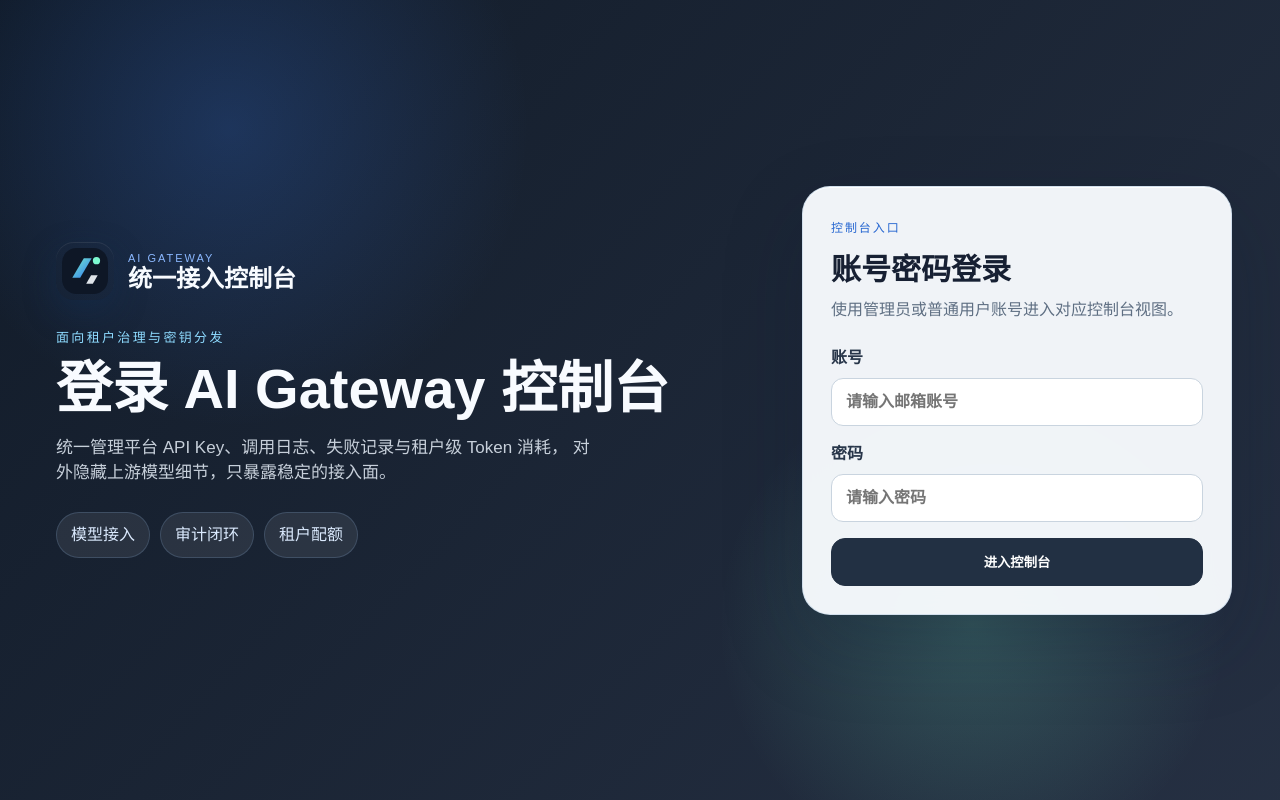
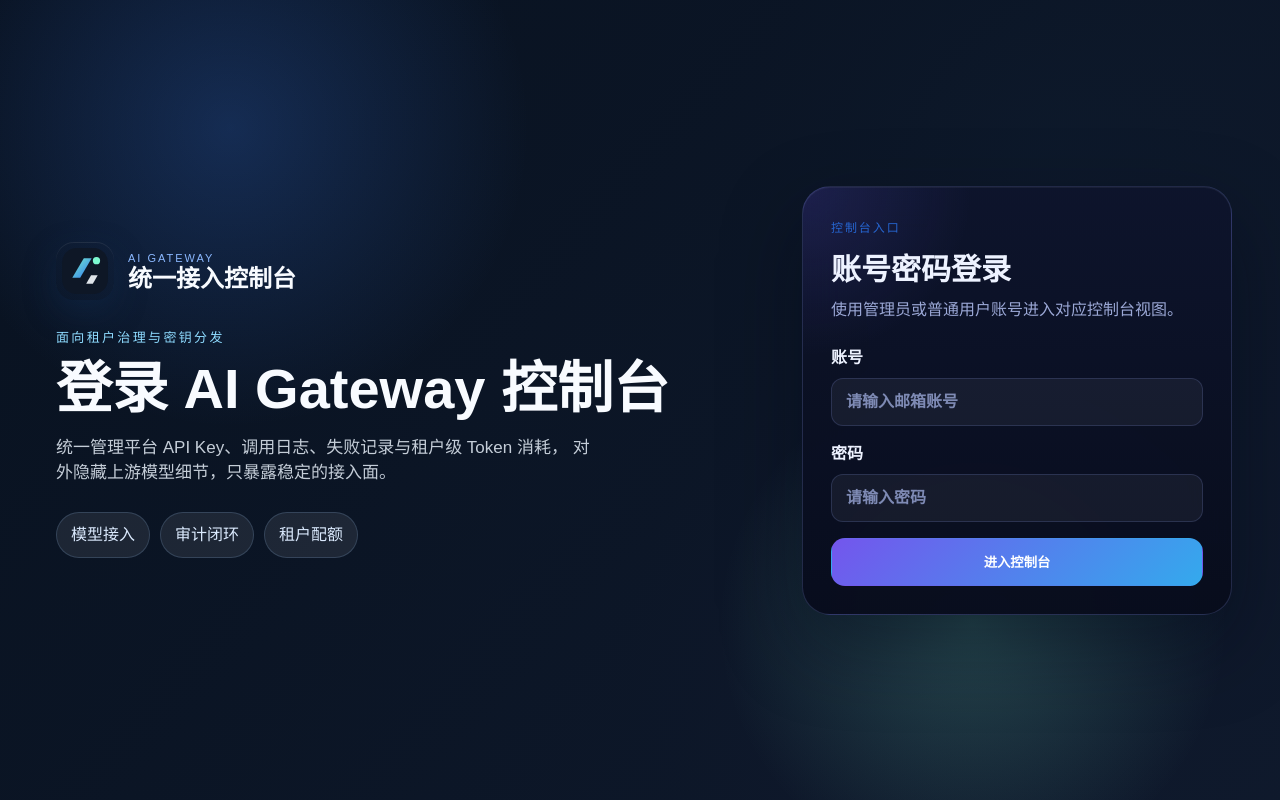
Before and after one commit to QEDQCD/ai_gateway, a React (Vite) app in the folder web/: page /login in a window 1280 px wide. Built offline with nearby package versions, Linux system fonts and the light colour scheme.

Commit message:
style: unify console theme and scope picker

```diff
--- a/web/src/styles.css
+++ b/web/src/styles.css
@@ -1,6 +1,22 @@
 :root {
-  color: #172033;
-  background: #edf2f7;
+  color: #e9efff;
+  background: #070b16;
+  --bg-base: #070b16;
+  --bg-shell: rgba(8, 12, 28, 0.9);
+  --bg-card:
+    radial-gradient(circle at top left, rgba(95, 88, 255, 0.18), transparent 34%),
+    linear-gradient(180deg, rgba(12, 18, 41, 0.96), rgba(7, 11, 24, 0.94));
+  --bg-card-soft:
+    radial-gradient(circle at top left, rgba(74, 145, 255, 0.18), transparent 30%),
+    linear-gradient(180deg, rgba(16, 24, 54, 0.9), rgba(8, 12, 28, 0.92));
+  --border-soft: rgba(129, 149, 222, 0.2);
+  --text-primary: #edf2ff;
+  --text-secondary: #9ba8d6;
+  --text-muted: #7e8ab4;
+  --accent-primary: #7c5cff;
+  --accent-secondary: #37b7ff;
+  --accent-success: #71f7bb;
+  --accent-danger: #ff9ea8;
   font-family: "Avenir Next", "PingFang SC", "Hiragino Sans GB", "Microsoft YaHei", sans-serif;
   line-height: 1.5;
   font-weight: 400;
@@ -15,8 +31,11 @@ body {
   min-width: 320px;
   min-height: 100vh;
   background:
-    radial-gradient(circle at top left, rgba(61, 163, 255, 0.14), transparent 28%),
-    linear-gradient(180deg, #f6fbff 0%, #edf2f7 48%, #e9eef4 100%);
+    radial-gradient(circle at top left, rgba(104, 92, 255, 0.22), transparent 26%),
+    radial-gradient(circle at 82% 18%, rgba(55, 183, 255, 0.18), transparent 24%),
+    radial-gradient(circle at 72% 82%, rgba(166, 82, 255, 0.14), transparent 26%),
+    linear-gradient(180deg, #090d1b 0%, #050811 100%);
+  color: var(--text-primary);
 }
 
 a {
@@ -75,6 +94,9 @@ a {
   display: grid;
   grid-template-rows: auto 1fr;
   min-width: 0;
+  background:
+    radial-gradient(circle at 18% 0%, rgba(96, 91, 255, 0.1), transparent 24%),
+    linear-gradient(180deg, rgba(9, 13, 27, 0.96) 0%, rgba(5, 8, 17, 0.98) 100%);
 }
 
 .topbar {
@@ -82,18 +104,20 @@ a {
   align-items: center;
   justify-content: space-between;
   padding: 20px 28px;
-  border-bottom: 1px solid #dde4ea;
-  background: #ffffff;
+  border-bottom: 1px solid rgba(129, 149, 222, 0.16);
+  background: rgba(6, 10, 23, 0.72);
+  backdrop-filter: blur(14px);
 }
 
 .topbar__meta h1 {
   margin: 0;
   font-size: 24px;
+  color: var(--text-primary);
 }
 
 .topbar__meta p {
   margin: 4px 0 0;
-  color: #5c6778;
+  color: var(--text-secondary);
 }
 
 .topbar__badges {
@@ -118,17 +142,18 @@ a {
 }
 
 .status-badge--healthy {
-  background: #e7f5ec;
-  color: #0e6a37;
+  background: rgba(35, 172, 109, 0.16);
+  color: #9ff0c0;
 }
 
 .status-badge--neutral {
-  background: #eef2f6;
-  color: #304154;
+  background: rgba(255, 255, 255, 0.08);
+  color: #d7e0ff;
 }
 
 .page-content {
   padding: 28px;
+  color: var(--text-primary);
 }
 
 .brand-mark {
@@ -179,8 +204,8 @@ a {
   gap: 12px;
   padding: 8px 10px 8px 14px;
   border-radius: 999px;
-  background: #f6f9fc;
-  border: 1px solid #dde6ef;
+  background: rgba(255, 255, 255, 0.06);
+  border: 1px solid rgba(129, 149, 222, 0.18);
 }
 
 .session-chip strong,
@@ -194,7 +219,7 @@ a {
 
 .session-chip span {
   font-size: 12px;
-  color: #637387;
+  color: var(--text-secondary);
 }
 
 .page-grid {
@@ -229,10 +254,11 @@ a {
 }
 
 .section-card {
-  background: #ffffff;
-  border: 1px solid #dde4ea;
+  background: var(--bg-card);
+  border: 1px solid var(--border-soft);
   border-radius: 16px;
   padding: 20px;
+  box-shadow: 0 18px 48px rgba(3, 6, 18, 0.28);
 }
 
 .section-card h2,
@@ -253,14 +279,18 @@ a {
 }
 
 .section-card--error {
-  border-color: #f1c2c0;
-  background: #fff4f4;
-  color: #9f2f2f;
+  border-color: rgba(255, 126, 148, 0.24);
+  background:
+    radial-gradient(circle at top left, rgba(255, 92, 122, 0.16), transparent 32%),
+    linear-gradient(180deg, rgba(44, 11, 20, 0.94), rgba(24, 8, 14, 0.96));
+  color: #ffd7dc;
 }
 
 .section-card--success {
-  border-color: #c8e7d3;
-  background: #f3fbf6;
+  border-color: rgba(76, 216, 152, 0.2);
+  background:
+    radial-gradient(circle at top left, rgba(66, 191, 132, 0.16), transparent 32%),
+    linear-gradient(180deg, rgba(8, 35, 25, 0.94), rgba(8, 18, 16, 0.96));
 }
 
 .page-grid > .section-card + .section-card {
@@ -273,7 +303,7 @@ a {
 
 .stat-card__label {
   margin: 0;
-  color: #647285;
+  color: var(--text-secondary);
   font-size: 14px;
 }
 
@@ -291,18 +321,18 @@ a {
 .data-table th,
 .data-table td {
   padding: 10px 0;
-  border-bottom: 1px solid #edf1f4;
+  border-bottom: 1px solid rgba(129, 149, 222, 0.12);
   text-align: left;
   font-size: 14px;
   vertical-align: top;
 }
 
 .table-row--selected td {
-  background: #f3f8fc;
+  background: rgba(124, 92, 255, 0.12);
 }
 
 .table-empty-cell {
-  color: #647285;
+  color: var(--text-secondary);
 }
 
 .page-actions {
@@ -318,13 +348,23 @@ a {
 }
 
 .button-shell {
-  border: 1px solid #c9d4df;
-  background: #ffffff;
-  color: #223043;
+  border: 1px solid rgba(129, 149, 222, 0.24);
+  background: rgba(255, 255, 255, 0.06);
+  color: var(--text-primary);
   border-radius: 10px;
   padding: 10px 14px;
   font-weight: 600;
   cursor: pointer;
+  transition:
+    transform 140ms ease,
+    border-color 140ms ease,
+    background 140ms ease;
+}
+
+.button-shell:hover:not(:disabled) {
+  transform: translateY(-1px);
+  border-color: rgba(130, 163, 255, 0.38);
+  background: rgba(255, 255, 255, 0.1);
 }
 
 .button-shell:disabled {
@@ -333,15 +373,15 @@ a {
 }
 
 .button-shell--primary {
-  background: #223043;
-  border-color: #223043;
+  background: linear-gradient(135deg, rgba(124, 92, 255, 0.92), rgba(55, 183, 255, 0.92));
+  border-color: transparent;
   color: #ffffff;
 }
 
 .button-shell--danger {
-  border-color: #d88585;
-  color: #9f2f2f;
-  background: #fff4f4;
+  border-color: rgba(255, 126, 148, 0.34);
+  color: #ffd6dc;
+  background: rgba(255, 97, 129, 0.08);
 }
 
 .login-page {
@@ -419,11 +459,13 @@ a {
 .login-card {
   padding: 28px;
   border-radius: 28px;
-  background: rgba(249, 252, 255, 0.96);
-  border: 1px solid rgba(204, 220, 235, 0.82);
+  background:
+    radial-gradient(circle at top left, rgba(109, 96, 255, 0.16), transparent 28%),
+    linear-gradient(180deg, rgba(14, 20, 44, 0.95), rgba(8, 12, 28, 0.96));
+  border: 1px solid rgba(126, 145, 223, 0.22);
   box-shadow:
-    0 30px 80px rgba(12, 27, 49, 0.22),
-    inset 0 1px 0 rgba(255, 255, 255, 0.9);
+    0 30px 80px rgba(3, 8, 22, 0.4),
+    inset 0 1px 0 rgba(255, 255, 255, 0.05);
   backdrop-filter: blur(20px);
 }
 
@@ -434,7 +476,7 @@ a {
 
 .login-card__header p {
   margin: 0;
-  color: #5f6f83;
+  color: var(--text-secondary);
 }
 
 .login-card__eyebrow {
@@ -457,17 +499,17 @@ a {
 
 .field-shell span {
   font-weight: 600;
-  color: #28364a;
+  color: var(--text-primary);
 }
 
 .field-shell input {
   height: 48px;
   border-radius: 14px;
-  border: 1px solid #ccd8e4;
-  background: #ffffff;
+  border: 1px solid rgba(129, 149, 222, 0.2);
+  background: rgba(255, 255, 255, 0.05);
   padding: 0 14px;
   font-size: 15px;
-  color: #172033;
+  color: var(--text-primary);
   outline: none;
   transition:
     border-color 160ms ease,
@@ -476,14 +518,14 @@ a {
 }
 
 .field-shell input:focus {
-  border-color: #3b82f6;
-  box-shadow: 0 0 0 4px rgba(59, 130, 246, 0.15);
+  border-color: rgba(87, 187, 255, 0.8);
+  box-shadow: 0 0 0 4px rgba(76, 152, 255, 0.16);
   transform: translateY(-1px);
 }
 
 .login-form__error {
   margin: 0;
-  color: #b42318;
+  color: #ffb8c1;
   font-size: 14px;
 }
 
@@ -545,7 +587,7 @@ a {
 .summary-list {
   margin: 0;
   padding-left: 20px;
-  color: #304154;
+  color: var(--text-secondary);
 }
 
 .summary-list li + li {
@@ -566,19 +608,19 @@ a {
   justify-content: space-between;
   gap: 12px;
   padding-bottom: 10px;
-  border-bottom: 1px solid #edf1f4;
-  color: #304154;
+  border-bottom: 1px solid rgba(129, 149, 222, 0.12);
+  color: var(--text-secondary);
 }
 
 .metric-series-item strong {
-  color: #172033;
+  color: var(--text-primary);
 }
 
 .page-grid--usage .section-card {
-  background: linear-gradient(180deg, #101827 0%, #0b1220 100%);
-  border-color: #25344a;
-  color: #edf3fb;
-  box-shadow: 0 18px 36px rgba(9, 17, 31, 0.24);
+  background: var(--bg-card-soft);
+  border-color: rgba(106, 123, 206, 0.22);
+  color: var(--text-primary);
+  box-shadow: 0 24px 64px rgba(2, 5, 16, 0.34);
 }
 
 .page-grid--usage .section-card p,
@@ -685,7 +727,7 @@ a {
 .field-shell {
   display: grid;
   gap: 8px;
-  color: #304154;
+  color: var(--text-primary);
   font-weight: 600;
 }
 
@@ -693,12 +735,17 @@ a {
 .field-shell select,
 .field-shell textarea {
   width: 100%;
-  border: 1px solid #c9d4df;
+  border: 1px solid rgba(129, 149, 222, 0.2);
   border-radius: 12px;
   padding: 12px 14px;
   font: inherit;
-  color: #172033;
-  background: #ffffff;
+  color: var(--text-primary);
+  background: rgba(255, 255, 255, 0.05);
+}
+
+.field-shell input::placeholder,
+.field-shell textarea::placeholder {
+  color: var(--text-muted);
 }
 
 .field-shell textarea {
@@ -718,7 +765,7 @@ a {
 }
 
 .scope-picker__summary {
-  color: #647285;
+  color: var(--text-secondary);
   font-size: 13px;
   font-weight: 500;
 }
@@ -726,24 +773,45 @@ a {
 .scope-picker__menu {
   margin-top: 10px;
   display: grid;
-  gap: 8px;
-  border: 1px solid #d8e1ea;
-  border-radius: 14px;
-  background: #ffffff;
+  grid-template-columns: repeat(auto-fit, minmax(150px, 1fr));
+  gap: 10px;
+  border: 1px solid rgba(129, 149, 222, 0.18);
+  border-radius: 16px;
+  background:
+    radial-gradient(circle at top left, rgba(104, 92, 255, 0.12), transparent 26%),
+    linear-gradient(180deg, rgba(11, 16, 38, 0.98), rgba(7, 10, 24, 0.98));
   padding: 12px;
-  box-shadow: 0 18px 32px rgba(23, 32, 51, 0.08);
+  box-shadow: 0 18px 40px rgba(2, 5, 16, 0.34);
 }
 
 .scope-picker__option {
   display: flex;
   align-items: center;
   gap: 10px;
-  color: #223043;
+  min-height: 44px;
+  padding: 10px 12px;
+  border: 1px solid rgba(129, 149, 222, 0.12);
+  border-radius: 12px;
+  background: rgba(255, 255, 255, 0.04);
+  color: var(--text-primary);
   font-weight: 500;
 }
 
+.scope-picker__option input {
+  width: 16px;
+  height: 16px;
+  margin: 0;
+  flex-shrink: 0;
+  accent-color: var(--accent-primary);
+}
+
+.scope-picker__option:hover {
+  border-color: rgba(124, 92, 255, 0.3);
+  background: rgba(124, 92, 255, 0.08);
+}
+
 .form-error {
-  color: #9f2f2f;
+  color: #ffb8c1;
 }
 
 .api-key-secret {
@@ -758,12 +826,13 @@ a {
 }
 
 .api-key-detail-card {
-  border: 1px solid rgba(138, 169, 196, 0.24);
+  border: 1px solid rgba(129, 149, 222, 0.22);
   background:
     radial-gradient(circle at top left, rgba(80, 174, 255, 0.12), transparent 34%),
-    linear-gradient(180deg, rgba(7, 16, 28, 0.92), rgba(9, 22, 36, 0.88));
-  color: #eef5ff;
-  box-shadow: 0 24px 80px rgba(4, 12, 24, 0.18);
+    radial-gradient(circle at 82% 12%, rgba(124, 92, 255, 0.16), transparent 26%),
+    linear-gradient(180deg, rgba(10, 18, 42, 0.94), rgba(7, 11, 24, 0.92));
+  color: var(--text-primary);
+  box-shadow: 0 24px 80px rgba(3, 8, 22, 0.34);
 }
 
 .api-key-detail-card .detail-list__row dt,
@@ -924,7 +993,7 @@ a {
 }
 
 .detail-list__row dt {
-  color: #647285;
+  color: var(--text-secondary);
   font-size: 14px;
 }
 
```
